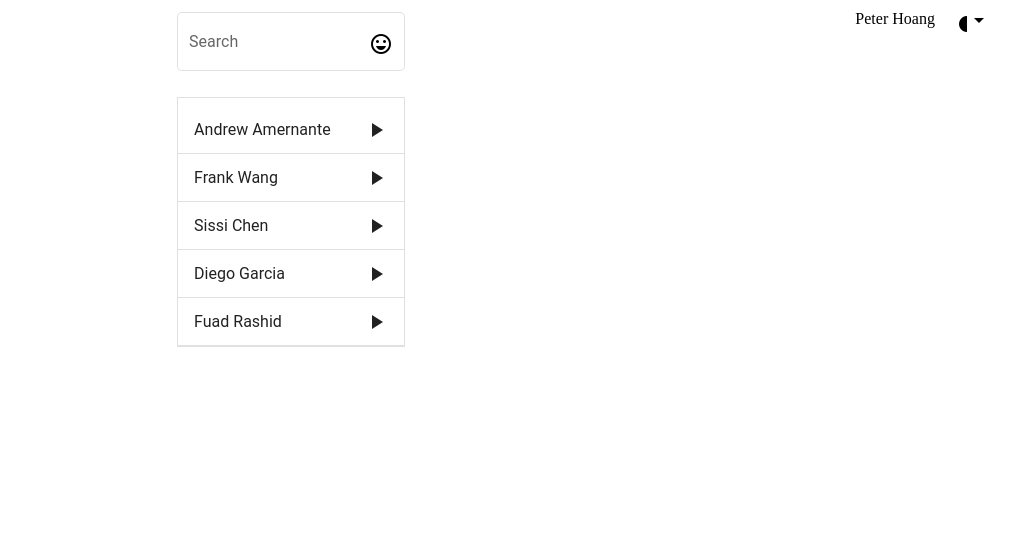
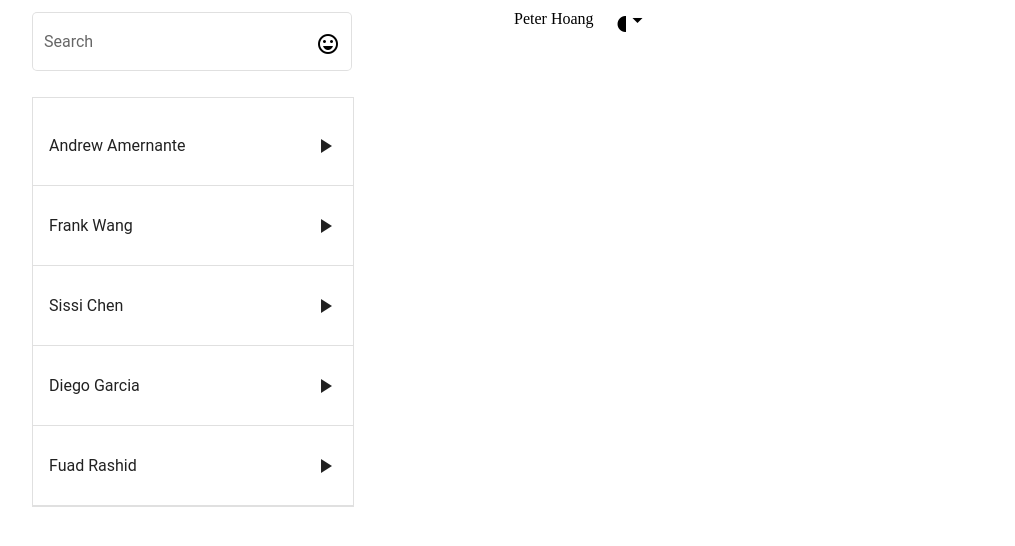
Before and after one commit to ufthelp/message-app, an Angular app: page / in a window 1280 px wide. Shown: the top 546 px of the page, without its empty margins (56-1071 px from the left). Built offline with nearby package versions, Linux system fonts and the light colour scheme.

Commit message:
message-app create tables

```diff
--- a/src/app/app.component.css
+++ b/src/app/app.component.css
@@ -1,4 +1,3 @@
 .container{
     display: flex;
-    justify-content: space-around;
 }
--- a/src/app/components/center-panel/center-panel.component.css
+++ b/src/app/components/center-panel/center-panel.component.css
@@ -5,7 +5,9 @@ table {
 th.mat-sort-header-sorted {
   color: black;
 }
-
+td.mat-cell:first-child, td.mat-footer-cell:first-child, th.mat-header-cell:first-child{
+    padding-left: 0;
+}
 .header {
   display: flex;
   justify-content: flex-start;
@@ -39,3 +41,7 @@ button.mat-raised-button {
 h3{
     margin-left: 1rem;
 }
+.table-data{
+    border: 1px solid rgba(0,0,0,.12);
+    padding: 1rem;
+}
--- a/src/app/components/center-panel/center-panel.component.html
+++ b/src/app/components/center-panel/center-panel.component.html
@@ -1,7 +1,7 @@
 <section class="container">
   <section class="header">
     <div>
-      <img src={{data.img}} alt="">
+      <img src={{data[0].img}} alt="">
     </div>
     <section class="sub-header">
       <div>
@@ -16,23 +16,27 @@
     </section>
   </section>
   <section class="description">
-    <h3>{{data.Description}}</h3>
+    <h3>{{data[0].Description}}</h3>
   </section>
 </section>
 
-<table mat-table [dataSource]="dataSource" class="mat-elevation-z8">
+<table mat-table [dataSource]="data" class="mat-elevation-z8">
 
   <!--- Note that these columns can be defined in any order.
         The actual rendered columns are set as a property on the row definition" -->
 
   <!-- Position Column -->
   <ng-container matColumnDef="likes">
-    <th mat-header-cell *matHeaderCellDef> likes </th>
-    <td mat-cell *matCellDef="let data"> {{data.Likes}} </td>
+    <th mat-header-cell *matHeaderCellDef> Likes </th>
+    <td mat-cell *matCellDef="let data">
+        <div *ngFor="let likes of data.Likes" class="table-data">
+            <div>{{likes}} </div>
+        </div>
+    </td>
   </ng-container>
   <!-- Position Column -->
   <ng-container matColumnDef="dislikes">
-      <th mat-header-cell *matHeaderCellDef> dislikes </th>
+      <th mat-header-cell *matHeaderCellDef> Dislikes </th>
       <td mat-cell *matCellDef="let data"> {{data.Dislikes}} </td>
     </ng-container>
   <tr mat-header-row *matHeaderRowDef="displayedColumns"></tr>
--- a/src/app/components/sidebar/sidebar.component.css
+++ b/src/app/components/sidebar/sidebar.component.css
@@ -4,13 +4,30 @@
 }
 .mat-list{
     border: 1px solid rgba(0,0,0,.12);
+    width: 20rem;
+}
+.mat-list .mat-list-item{
+    height: 5rem;
 }
 .mat-list-item-content {
     display: flex;
     justify-content: center;
+}
+.list{
+    margin-left: 5rem;
 }
 .icon{
     display: flex;
     justify-content: flex-end;
     flex: 1;
 }
+.container{
+    display: flex;
+}
+.panel{
+    margin-left: 10rem;
+}
+.search{
+    margin-left: 5rem;
+    width: 20rem;
+}
--- a/src/app/components/sidebar/sidebar.component.html
+++ b/src/app/components/sidebar/sidebar.component.html
@@ -1,4 +1,4 @@
-<section class="container">
+<section class="search">
   <div>
     <mat-form-field appearance="outline">
       <mat-label>Search</mat-label>
@@ -6,8 +6,9 @@
       <mat-icon matSuffix>sentiment_very_satisfied</mat-icon>
     </mat-form-field>
   </div>
-  <section>
-    <div>
+</section>
+<section class="container">
+  <div class="list">
     <mat-list role="list">
       <mat-list-item *ngFor="let people of peoples" role="listitem" (click)="showDetails(people)">
         {{ people.name }}
@@ -18,9 +19,7 @@
       </mat-list-item>
     </mat-list>
   </div>
-    <div>
-
+  <div class="panel">
+    <center-panel *ngIf="people" [data]="people"></center-panel>
   </div>
 </section>
-</section>
-<center-panel *ngIf="people" [data]="people"></center-panel>
--- a/src/app/components/sidebar/sidebar.component.ts
+++ b/src/app/components/sidebar/sidebar.component.ts
@@ -4,6 +4,7 @@ import { debounceTime, distinctUntilChanged, tap } from 'rxjs/operators';
 import { fromEvent, Observable } from 'rxjs';
 
 import { PeopleService } from '../../services/people.service';
+import { Peoples } from '../../models/peoples.model';
 
 @Component({
   selector: 'sidebar',
@@ -44,14 +45,13 @@ export class SidebarComponent implements AfterViewInit {
   }
 
   showDetails(inputPeople) {
-    this.people = inputPeople;
+    this.people = [];
     /** creating Heart icon array */
     let fullHeart=inputPeople['rating'];
     let emptyHeart = 5-fullHeart?5-fullHeart:0;
     inputPeople.fullHearts = Array(fullHeart).fill(0).map((x,i)=>i);
     inputPeople.emptyHearts = Array(emptyHeart).fill(0).map((x,i)=>i);
-    this.people = inputPeople;
-
+    this.people.push(inputPeople);
   }
 
 }
```
Also changed, not shown: src/app/models/peoples.model.ts (+5 -2 lines). Lines whose indentation alone changed are shown as unchanged.
